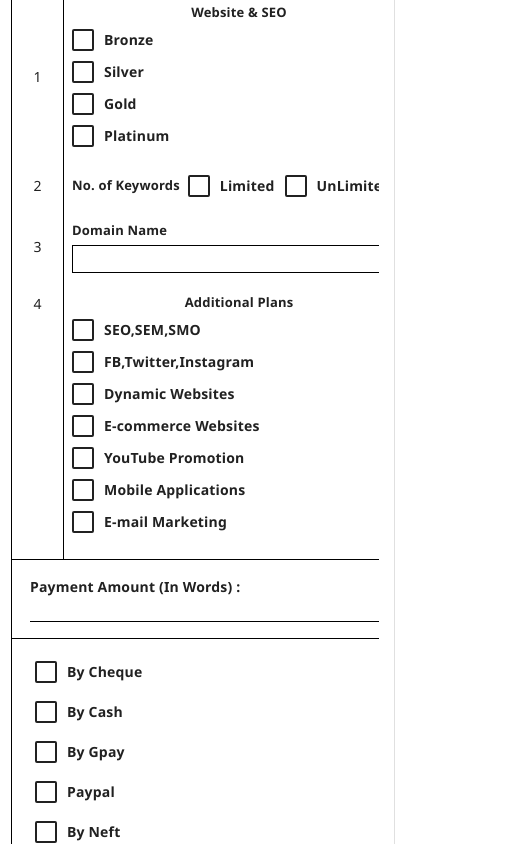
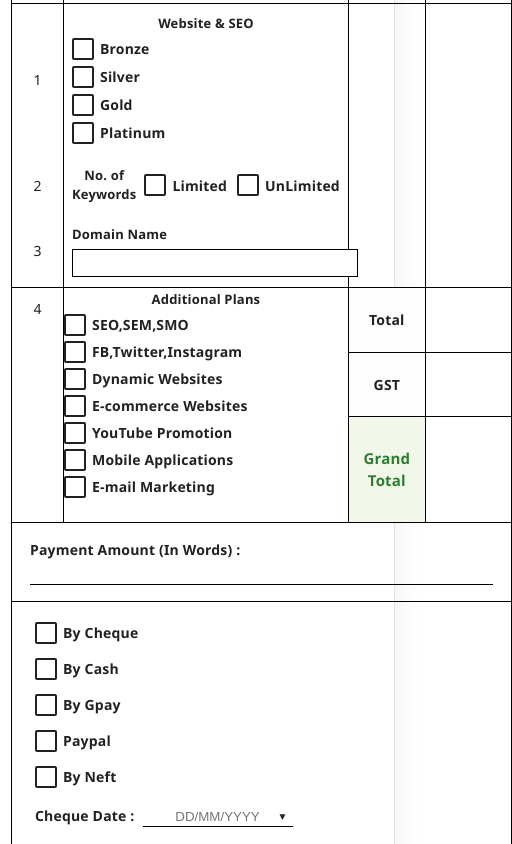
Before and after one commit to thenmozhi-A1/form, a React (Vite) app in the folder frontend/form/: page / in a window 390 px wide. Shown: the part 1060-1904 px from the top of the page, 512 px wide, since content can reach past the window. Built offline with nearby package versions, Linux system fonts and the light colour scheme.

Commit message:
Remove scrollable table in mobile view

```diff
--- a/frontend/form/src/App.css
+++ b/frontend/form/src/App.css
@@ -213,11 +213,11 @@ section {
 .box-input {
   display: flex;
   align-items: center;
-  gap: 10px;
+  gap: 6px;
   cursor: pointer;
   position: relative;
   transition: all 0.2s;
-  padding: 4px 0;
+  padding: 2px 0;
 }
 
 .box-input input {
@@ -335,6 +335,15 @@ section {
 .tall-input {
   height: 100%;
   min-height: 45px;
+  width: 100%;
+  box-sizing: border-box;
+}
+
+/* Ensure Price(Rs) and Amount column cells spanning rows show borders */
+td[rowspan] {
+  border: 1px solid black !important;
+  vertical-align: top;
+  padding: 0;
 }
 
 
@@ -520,7 +529,9 @@ section {
 .additional-plans-grid {
   display: grid;
   grid-template-columns: 1fr 1fr;
-  gap: 2px 15px;
+  gap: 1px 10px;
+  padding: 0;
+  margin: 0;
 }
 
 /* Summary Alignment in Table */
@@ -529,10 +540,9 @@ section {
 }
 
 .summary-label {
-  height: 22px;
-  display: flex;
-  align-items: center;
-  padding: 0 5px;
+  display: table-cell;
+  vertical-align: middle;
+  padding: 4px 5px;
   border-bottom: 1px solid var(--border-color);
   font-weight: bold;
   background: #fdfdfd;
@@ -549,22 +559,22 @@ section {
 }
 
 .summary-val-col {
-
-  border-top: 1px solid black;
-  border-bottom: 1px solid black;
+  padding: 0 !important;
+  display: table-cell;
+  vertical-align: middle;
 }
 
 .summary-input {
-  height: 22px;
   width: 100%;
+  height: 100%;
+  min-height: 28px;
   border: none;
-  border-bottom: 1px solid var(--border-color);
   background: transparent;
   padding: 0 5px;
   text-align: right;
   font-weight: bold;
-  border-top: 1px solid black;
-  border-bottom: 1px solid black;
+  display: block;
+  box-sizing: border-box;
 }
 
 .summary-input:last-child {
@@ -1116,8 +1126,8 @@ section {
   .customer-grid { flex-direction: column; gap: 10px; }
   .customer-row { flex-direction: column; align-items: flex-start; gap: 5px; width: 100%; }
   .customer-row .line-input { width: 100%; margin-left: 0 !important; }
-  .subscription-section { overflow-x: auto; width: 100%; margin-top: 20px; }
-  .form-table { min-width: 700px; }
+  .subscription-section { width: 100%; margin-top: 20px; }
+  .form-table { width: 100%; }
   .amount-words-row .inline-row { flex-direction: column; align-items: flex-start; gap: 5px; }
   .amount-words-row .bottom-line-input { width: 100%; }
   .payment-mode-section { flex-direction: column; align-items: flex-start; gap: 15px; }
--- a/frontend/form/src/App.jsx
+++ b/frontend/form/src/App.jsx
@@ -26,6 +26,12 @@ const App = () => {
 
         const inputs = clonedDoc.querySelectorAll('input[type="text"], input[type="date"], input[type="email"]');
         inputs.forEach(input => {
+          // Skip inputs that are meant to be hidden (opacity 0)
+          if (window.getComputedStyle(input).opacity === '0') {
+            input.style.display = 'none';
+            return;
+          }
+
           const span = clonedDoc.createElement('span');
           let displayValue = input.value;
 
@@ -391,8 +397,8 @@ const App = () => {
 
               {/* Row 4 - Additional Plans + Total Row */}
               <tr>
-                <td className="text-center no-v" rowSpan="4" style={{ verticalAlign: 'top', paddingTop: '10px' }}>4</td>
-                <td colSpan="2" className="no-v" rowSpan="4" style={{ verticalAlign: 'top', paddingBottom: '20px' }}>
+                <td className="text-center no-v" rowSpan="3" style={{ verticalAlign: 'top', paddingTop: '10px' }}>4</td>
+                <td colSpan="2" className="no-v" rowSpan="3" style={{ verticalAlign: 'top', paddingBottom: '20px' }}>
                   <div className="row-content">
                     <span className="item-label">Additional Plans</span>
                     <div className="additional-plans-grid">
@@ -412,35 +418,24 @@ const App = () => {
                   </div>
                 </td>
                 <td className="summary-label">Total</td>
-                <td className="summary-val-col">
-                  <input type="text" name="total" value={formData.total} onChange={handleChange} className="summary-input" />
+                <td className="summary-val-col" style={{ position: 'relative', height: '30px' }}>
+                  <input type="text" name="total" value={formData.total} onChange={handleChange} className="summary-input" style={{ position: 'absolute', top: 0, bottom: 0, left: 0, width: '100%' }} />
                 </td>
               </tr>
 
               {/* Summary Bottom Rows */}
-              <tr>
+              <tr style={{ height: '30px' }}>
                 <td className="summary-label">GST</td>
-                <td className="summary-val-col">
-                  <input type="text" name="gstAmount" value={formData.gstAmount} onChange={handleChange} className="summary-input" />
+                <td className="summary-val-col" style={{ position: 'relative' }}>
+                  <input type="text" name="gstAmount" value={formData.gstAmount} onChange={handleChange} className="summary-input" style={{ position: 'absolute', top: 0, bottom: 0, left: 0, width: '100%' }} />
                 </td>
               </tr>
-              <tr>
+              <tr style={{ height: '30px' }}>
                 <td className="summary-label grand-total">Grand Total</td>
-                <td className="summary-val-col">
-                  <input type="text" name="grandTotal" value={formData.grandTotal} onChange={handleChange} className="summary-input" />
+                <td className="summary-val-col" style={{ position: 'relative' }}>
+                  <input type="text" name="grandTotal" value={formData.grandTotal} onChange={handleChange} className="summary-input" style={{ position: 'absolute', top: 0, bottom: 0, left: 0, width: '100%' }} />
                 </td>
               </tr>
-              <tr>
-                <td className="summary-label">
-                  <input type="text" className="summary-input" />
-                </td>
-                <td className="summary-val-col">
-                  <input type="text" className="summary-input" />
-                </td>
-              </tr>
-
-
-
               <tr>
                 <td colSpan="5" className="amount-words-row">
                   <div className="inline-row p-10">
@@ -463,7 +458,46 @@ const App = () => {
                     </div>
                     <div className="cheque-date-field">
                       <span className="bold-label">Cheque Date :</span>
-                      <input type="text" name="chequeDate" placeholder="DD/MM/YYYY" value={formData.chequeDate} onChange={handleChange} className="bottom-line-input" />
+                      <div style={{ position: 'relative', width: '150px', display: 'inline-block', verticalAlign: 'middle' }}>
+                        <input
+                          type="date"
+                          name="chequeDate"
+                          min={today}
+                          value={formData.chequeDate}
+                          onChange={handleChange}
+                          style={{
+                            position: 'absolute',
+                            top: 0,
+                            left: 0,
+                            width: '100%',
+                            height: '100%',
+                            opacity: 0,
+                            cursor: 'pointer',
+                            zIndex: 2
+                          }}
+                        />
+                        <input
+                          type="text"
+                          readOnly
+                          value={formatDateForDisplay(formData.chequeDate)}
+                          placeholder="DD/MM/YYYY"
+                          className="bottom-line-input"
+                          style={{
+                            width: '100%',
+                            textAlign: 'center',
+                            pointerEvents: 'none',
+                            zIndex: 1
+                          }}
+                        />
+                        <span style={{
+                          position: 'absolute',
+                          right: '5px',
+                          top: '50%',
+                          transform: 'translateY(-50%)',
+                          pointerEvents: 'none',
+                          fontSize: '10px'
+                        }}>▼</span>
+                      </div>
                     </div>
                   </div>
                 </td>
--- a/frontend/form/vite.config.js
+++ b/frontend/form/vite.config.js
@@ -4,5 +4,5 @@ import react from '@vitejs/plugin-react'
 // https://vite.dev/config/
 export default defineConfig({
   plugins: [react()],
-  base: '/form/',
+  base: '/',
 })
```
